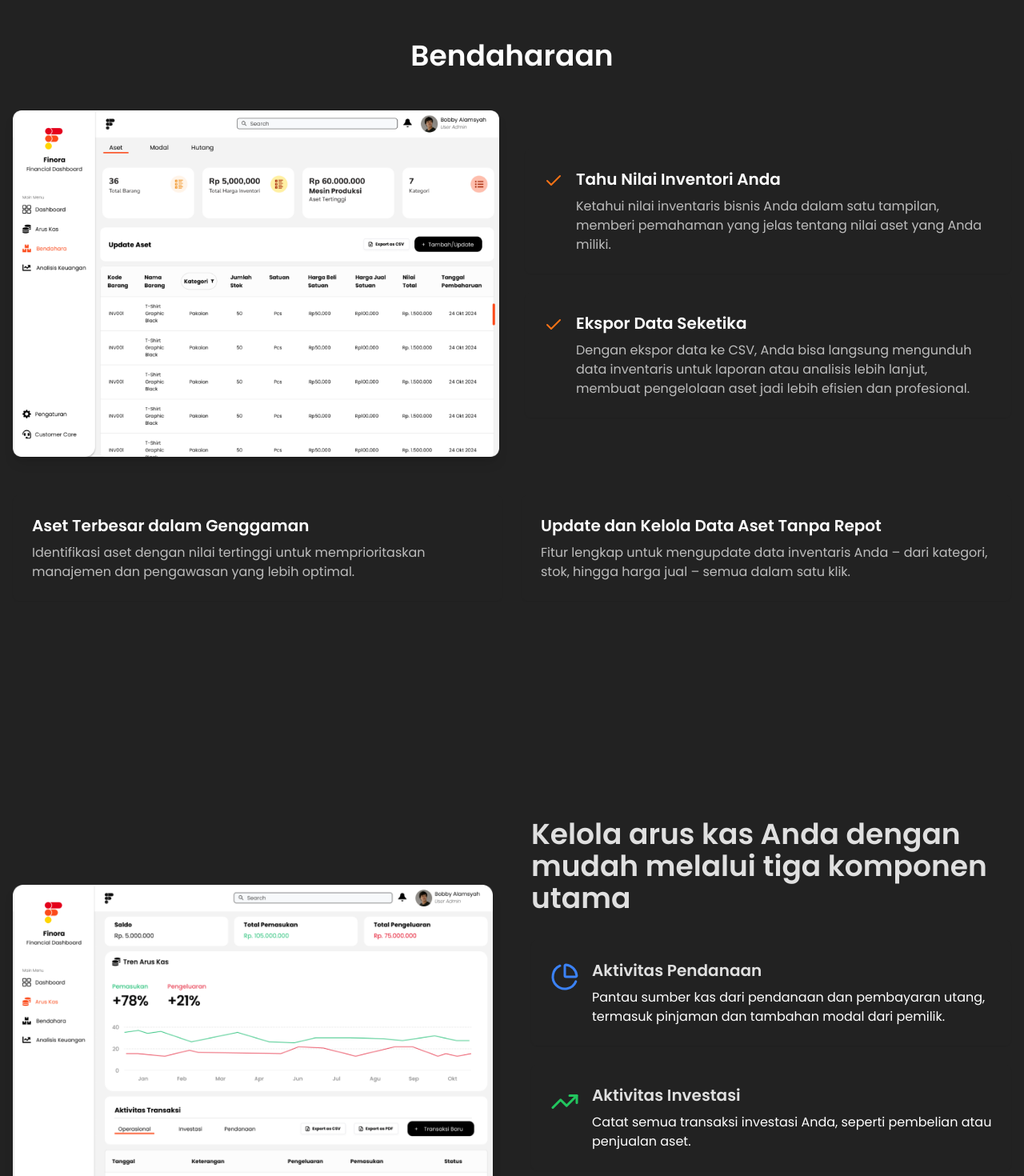
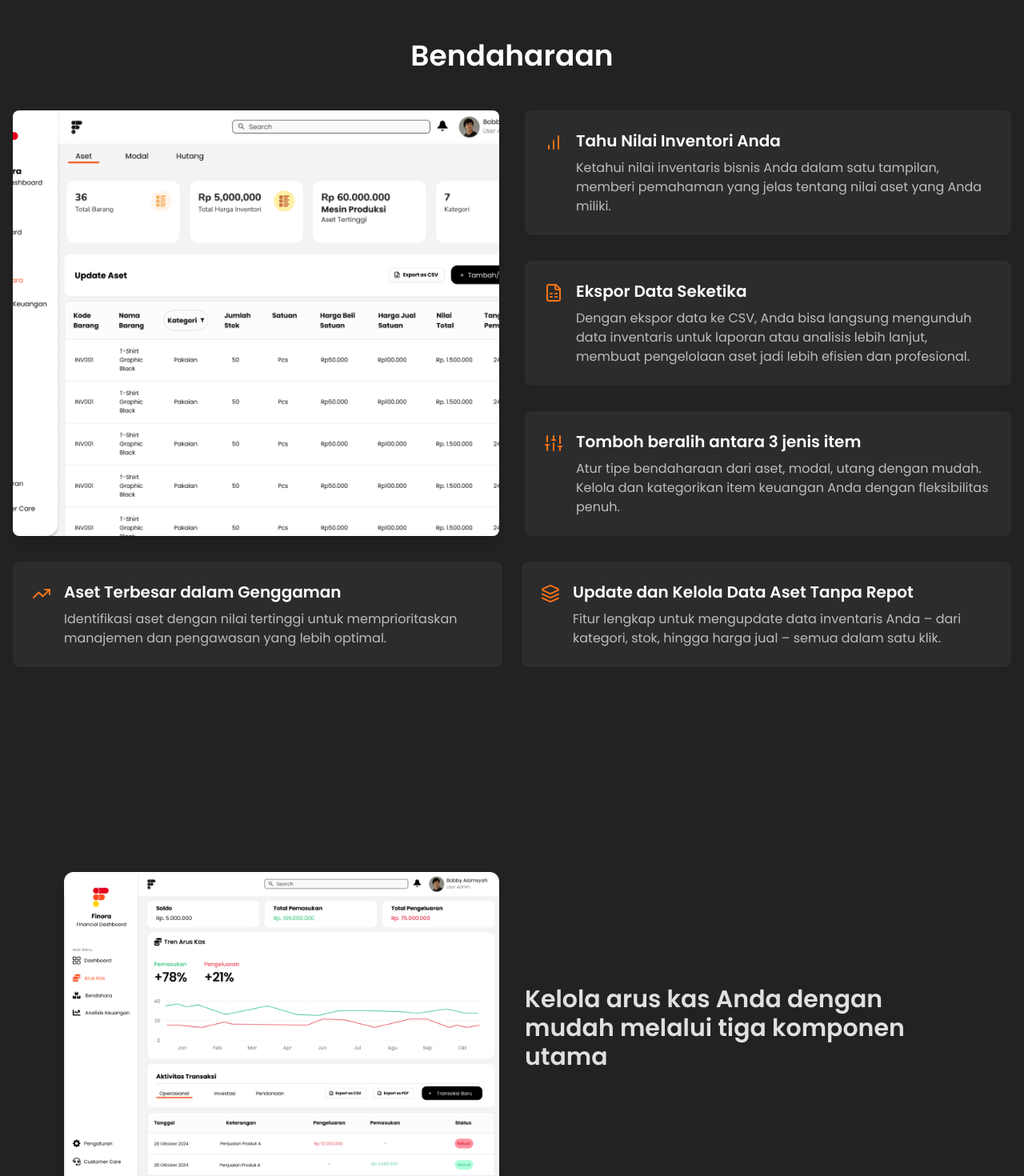
Before and after one commit to ralvyathaya/FinoraWebsite, a React (Vite) app: page /app in a window 1280 px wide. Shown: the part 2940-4410 px from the top of the page at 80% size. Built offline with nearby package versions, Linux system fonts and the light colour scheme.

Commit message:
minor layout changes

```diff
--- a/src/pages/finoraApp/components/ArusKas.jsx
+++ b/src/pages/finoraApp/components/ArusKas.jsx
@@ -24,30 +24,30 @@ const CashFlowFeatureSection = () => {
 
   return (
     <Section className="py-16 bg-[#222] text-white">
-    <div className="container mx-auto px-4 py-16">
-      <div className="flex flex-col md:flex-row items-center gap-12">
+      <div className="container mx-auto px-4 py-12 max-w-6xl">
+        {/* Top Section with Image and Heading */}
+        <div className="flex flex-col md:flex-row items-stretch gap-8 mb-12">
           {/* Image Section */}
-        <div className="w-full md:w-1/2">
+          <div className="w-full md:w-1/2 flex items-center">
             <img
               src={ArusKasImg || "/api/placeholder/600/400"}
               alt="Cash Flow Management"
               className="w-full h-auto rounded-lg shadow-lg object-cover"
             />
           </div>
-
-        {/* Content Section */}
-        <div className="w-full md:w-1/2">
-          {/* Heading */}
-          <h2 className="text-3xl md:text-4xl font-bold text-n-3 mb-8 leading-tight">
+          {/* Heading Section */}
+          <div className="w-full md:w-1/2 flex items-center">
+            <h2 className="text-2xl md:text-3xl font-bold text-n-3 leading-tight self-center">
               Kelola arus kas Anda dengan mudah melalui tiga komponen utama
             </h2>
-
-          {/* Feature Cards */}
-          <div className="space-y-6">
+          </div>
+        </div>
+        {/* Feature Cards Section */}
+        <div className="grid md:grid-cols-3 gap-6">
           {featureCards.map((card, index) => (
             <div
               key={index}
-                className="flex items-start p-6 rounded-lg shadow-sm hover:shadow-md transition-shadow duration-300"
+              className="flex items-start p-6 rounded-lg shadow-sm hover:shadow-md transition-shadow duration-300 bg-[#2C2C2C]"
             >
               <div className="mr-4 mt-1">
                 {card.icon}
@@ -56,7 +56,7 @@ const CashFlowFeatureSection = () => {
                 <h3 className="text-xl font-bold mb-2 text-n-3">
                   {card.title}
                 </h3>
-                  <p className="text-white">
+                <p className="text-n-4">
                   {card.description}
                 </p>
               </div>
@@ -64,8 +64,6 @@ const CashFlowFeatureSection = () => {
           ))}
         </div>
       </div>
-      </div>
-    </div>
     </Section>
   );
 };
--- a/src/pages/finoraApp/components/Bendaharaan.jsx
+++ b/src/pages/finoraApp/components/Bendaharaan.jsx
@@ -1,78 +1,98 @@
-import { Check } from 'lucide-react';
+import { BarChart, FileSpreadsheet, TrendingUp, Layers, Sliders } from 'lucide-react';
 import BendaharaanImg from "../../../assets/images/bendaharaan.png";
 import Section from '../../../components/Section';
 
 const Bendaharaan = () => {
+  const topFeatureCards = [
+    {
+      icon: <BarChart className="text-orange-500" size={24} />,
+      title: "Tahu Nilai Inventori Anda",
+      description: "Ketahui nilai inventaris bisnis Anda dalam satu tampilan, memberi pemahaman yang jelas tentang nilai aset yang Anda miliki."
+    },
+    {
+      icon: <FileSpreadsheet className="text-orange-500" size={24} />,
+      title: "Ekspor Data Seketika",
+      description: "Dengan ekspor data ke CSV, Anda bisa langsung mengunduh data inventaris untuk laporan atau analisis lebih lanjut, membuat pengelolaan aset jadi lebih efisien dan profesional."
+    },
+    {
+      icon: <Sliders className="text-orange-500" size={24} />,
+      title: "Tomboh beralih antara 3 jenis item",
+      description: "Atur tipe bendaharaan dari aset, modal, utang dengan mudah. Kelola dan kategorikan item keuangan Anda dengan fleksibilitas penuh."
+    }
+  ];
+
+  const bottomFeatureCards = [
+    {
+      icon: <TrendingUp className="text-orange-500" size={24} />,
+      title: "Aset Terbesar dalam Genggaman",
+      description: "Identifikasi aset dengan nilai tertinggi untuk memprioritaskan manajemen dan pengawasan yang lebih optimal."
+    },
+    {
+      icon: <Layers className="text-orange-500" size={24} />,
+      title: "Update dan Kelola Data Aset Tanpa Repot",
+      description: "Fitur lengkap untuk mengupdate data inventaris Anda – dari kategori, stok, hingga harga jual – semua dalam satu klik."
+    }
+  ];
+
+  const FeatureCard = ({ icon, title, description }) => (
+    <div className="flex items-start p-6 rounded-lg shadow-sm bg-[#2C2C2C]">
+      <div className="mr-4 mt-1 flex-shrink-0">
+        {icon}
+      </div>
+      <div>
+        <h3 className="text-xl font-bold mb-2 text-n-1">
+          {title}
+        </h3>
+        <p className="text-n-4">
+          {description}
+        </p>
+      </div>
+    </div>
+  );
+
   return (
     <Section className="py-16 bg-[#222] text-white">
-    <div className="container mx-auto px-4 py-12 ">
+      <div className="container mx-auto px-4 py-12">
         {/* Main heading */}
         <h2 className="text-4xl font-bold text-center mb-12 text-n-1">
           Bendaharaan
         </h2>
 
-      {/* Container for image and first set of features */}
-      <div className="flex flex-col md:flex-row items-center mb-12">
+        {/* Container for image and features */}
+        <div className="flex flex-col md:flex-row items-stretch mb-8 gap-8">
           {/* Image Section - Left Side */}
-        <div className="w-full md:w-1/2 mb-6 md:mb-0 md:mr-8">
+          <div className="w-full md:w-1/2 mb-6 md:mb-0">
             <img
               src={BendaharaanImg || "/api/placeholder/600/400"}
               alt="Inventory Management"
-            className="w-full h-auto object-cover rounded-lg shadow-lg"
+              className="w-full h-full object-cover rounded-lg shadow-lg"
             />
           </div>
 
           {/* Features Section - Right Side */}
-        <div className="w-full md:w-1/2 space-y-6">
-          {/* First Feature Card */}
-          <div className="flex items-start  p-6 rounded-lg shadow-sm">
-            <Check className="text-orange-500 mr-4 mt-1 flex-shrink-0" size={24} />
-            <div>
-              <h3 className="text-xl font-bold mb-2 text-n-1">
-                Tahu Nilai Inventori Anda
-              </h3>
-              <p className="text-n-4">
-                Ketahui nilai inventaris bisnis Anda dalam satu tampilan, memberi pemahaman yang jelas tentang nilai aset yang Anda miliki.
-              </p>
+          <div className="w-full md:w-1/2 flex flex-col gap-8">
+            {/* Top Feature Cards */}
+            {topFeatureCards.map((card, index) => (
+              <FeatureCard
+                key={index}
+                icon={card.icon}
+                title={card.title}
+                description={card.description}
+              />
+            ))}
           </div>
         </div>
 
-          {/* Second Feature Card */}
-          <div className="flex items-start  p-6 rounded-lg shadow-sm">
-            <Check className="text-orange-500 mr-4 mt-1 flex-shrink-0" size={24} />
-            <div>
-              <h3 className="text-xl font-bold mb-2 text-n-1">
-                Ekspor Data Seketika
-              </h3>
-              <p className="text-n-4">
-                Dengan ekspor data ke CSV, Anda bisa langsung mengunduh data inventaris untuk laporan atau analisis lebih lanjut, membuat pengelolaan aset jadi lebih efisien dan profesional.
-              </p>
-            </div>
-          </div>
-        </div>
-      </div>
-
-      {/* Second Row of Features */}
+        {/* Bottom Row of Features */}
         <div className="grid md:grid-cols-2 gap-6">
-        {/* First Feature Card */}
-        <div className=" p-6 rounded-lg shadow-sm">
-          <h3 className="text-xl font-bold mb-2 text-n-1">
-            Aset Terbesar dalam Genggaman
-          </h3>
-          <p className="text-n-4">
-            Identifikasi aset dengan nilai tertinggi untuk memprioritaskan manajemen dan pengawasan yang lebih optimal.
-          </p>
-        </div>
-
-        {/* Second Feature Card */}
-        <div className=" p-6 rounded-lg shadow-sm">
-          <h3 className="text-xl font-bold mb-2 text-n-1">
-            Update dan Kelola Data Aset Tanpa Repot
-          </h3>
-          <p className="text-n-4">
-            Fitur lengkap untuk mengupdate data inventaris Anda – dari kategori, stok, hingga harga jual – semua dalam satu klik.
-          </p>
-        </div>
+          {bottomFeatureCards.map((card, index) => (
+            <FeatureCard
+              key={index}
+              icon={card.icon}
+              title={card.title}
+              description={card.description}
+            />
+          ))}
         </div>
       </div>
     </Section>
--- a/src/pages/home/components/ComingSoon.jsx
+++ b/src/pages/home/components/ComingSoon.jsx
@@ -4,7 +4,7 @@ import Section from "../../../components/Section";
 
 const ComingSoonPage = () => {
   return (
-    <Section customPaddings="p-0">
+    <Section customPaddings="p-0 ">
       <div className="flex min-h-screen bg-[#222] text-white flex-col-reverse md:flex-row">
         {/* Image container - Reposition for mobile */}
         <div className="relative h-[50vh] md:h-auto md:w-1/2 bottom-0">
```
Also changed, not shown: src/index.css (line endings or trailing spaces). Lines whose indentation alone changed are shown as unchanged.
